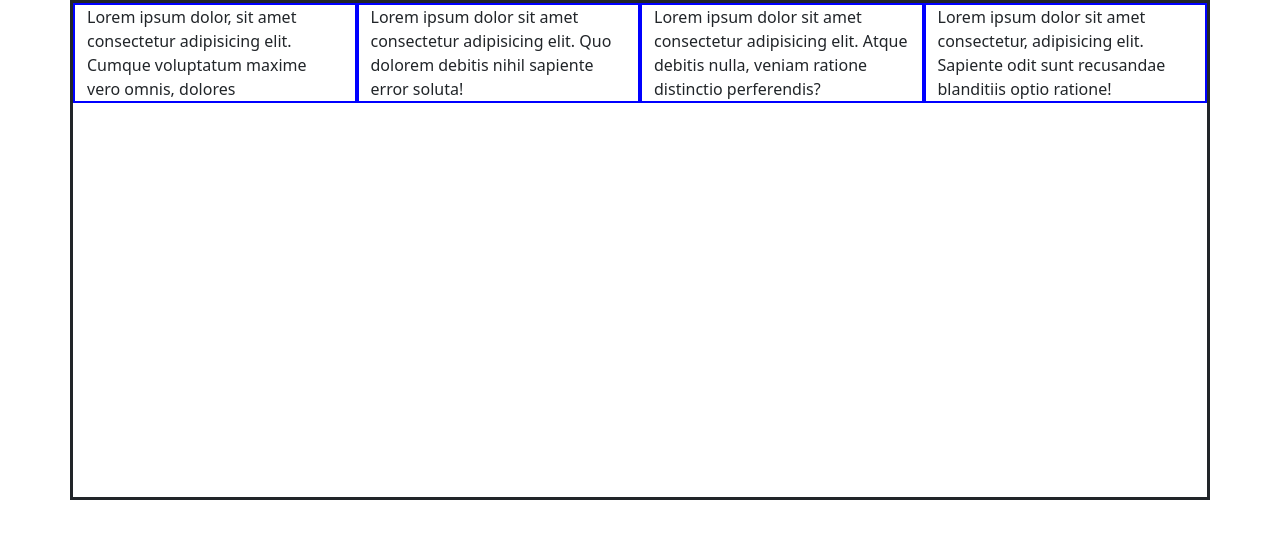
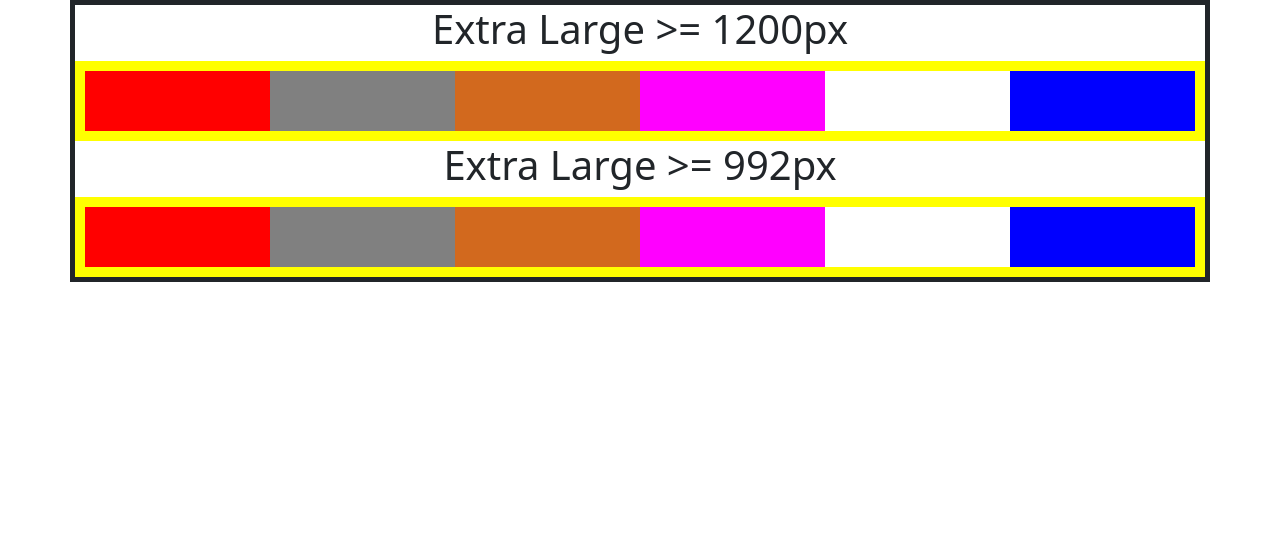
Before and after one commit to Zubair-Underwood/Bootstrap, a plain HTML site: page index.html in a window 1280 px wide. Drawn offline with nearby package versions, Linux system fonts and the light colour scheme.

Commit message:
learning

```diff
--- a/CSS/style.css
+++ b/CSS/style.css
@@ -1,10 +1,39 @@
-.cbox{
+.cbox {
 
-    border: 3px solid;
-    height:500px;
+    border: 5px solid;
 }
 
-.dbox{
+.arow {
 
-    border:2px solid blue;
+    border: 10px solid yellow;
 }
+
+.adiv {
+
+    height: 60px;
+    background: red;
+}
+
+.bdiv {
+
+    height: 60px;
+    background-color: gray;
+}
+
+.cdiv {
+
+    height: 60px;
+    background-color: chocolate;
+}
+
+.ddiv {
+
+    height: 60px;
+    background: fuchsia;
+}
+
+.fdiv {
+
+    height: 60px;
+    background: blue;
+}
--- a/index.html
+++ b/index.html
@@ -17,12 +17,24 @@
     <body>
 
         <div class="container cbox">
-            <div class="row">
-                <div class="col-sm-3 dbox">Lorem ipsum dolor, sit amet consectetur adipisicing elit. Cumque voluptatum maxime vero omnis, dolores
-                </div>
-                <div class="col-sm-3 dbox">Lorem ipsum dolor sit amet consectetur adipisicing elit. Quo dolorem debitis nihil sapiente error soluta!</div>
-                <div class="col-sm-3 dbox">Lorem ipsum dolor sit amet consectetur adipisicing elit. Atque debitis nulla, veniam ratione distinctio perferendis?</div>
-                <div class="col-sm-3 dbox">Lorem ipsum dolor sit amet consectetur, adipisicing elit. Sapiente odit sunt recusandae blanditiis optio ratione!</div>
+            <h1 class="text-center">Extra Large >= 1200px</h1>
+            <div class="row arow">
+                <div class="col-xl-2 adiv"></div>
+                <div class="col-xl-2 bdiv"></div>
+                <div class="col-xl-2 cdiv"></div>
+                <div class="col-xl-2 ddiv"></div>
+                <div class="col-xl-2 ediv"></div>
+                <div class="col-xl-2 fdiv"></div>
+            </div>
+
+            <h1 class="text-center">Extra Large >= 992px</h1>
+            <div class="row arow">
+                <div class="col-lg-2 adiv"></div>
+                <div class="col-lg-2 bdiv"></div>
+                <div class="col-lg-2 cdiv"></div>
+                <div class="col-lg-2 ddiv"></div>
+                <div class="col-lg-2 ediv"></div>
+                <div class="col-lg-2 fdiv"></div>
             </div>
         </div>
 
```
